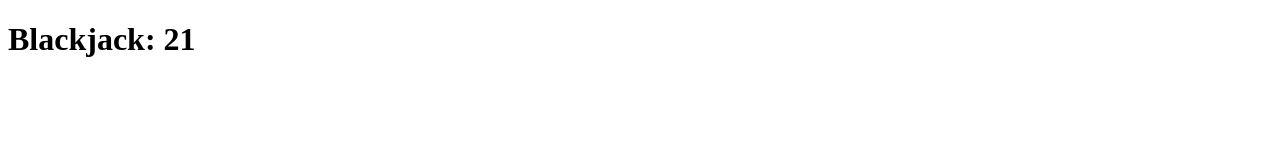
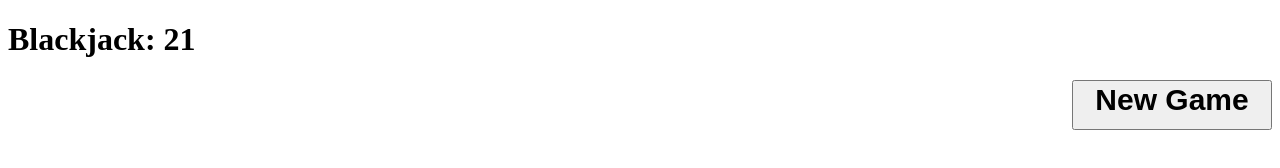
Before and after one commit to tmarra122333/Blackjack-21_transfer, a plain HTML site: page index.html in a window 1280 px wide. Drawn offline with Linux system fonts and the light colour scheme.

Commit message:
Thomas Marra Early Stages Blackjack

```diff
--- a/index.html
+++ b/index.html
@@ -9,7 +9,15 @@
     <title>Document</title>
 </head>
 <body>
-    <div class = container>
+    <div class = "container">
         <h1>Blackjack: 21</h1>
+        <div class = "cards">
+
+        </div>
+    </div>
+</div>
+<div class = "actionContainer">
+<button class = "newGame-button">New Game</button>
+</div>
 </body>
 </html>
--- a/main.css
+++ b/main.css
@@ -0,0 +1,19 @@
+.newGame-button {
+    color: black;
+    display: flex;
+    font-size: 30px;
+    font-weight: bold;
+    align-content:flex-end;
+    justify-content: center;
+    cursor: pointer;
+    height: 50px;
+    width: 200px;
+
+}
+
+.actionContainer {
+    display: flex;
+    align-content: flex-end;
+    justify-content: flex-end;
+
+}
```
Also changed, not shown: 1 other file.
